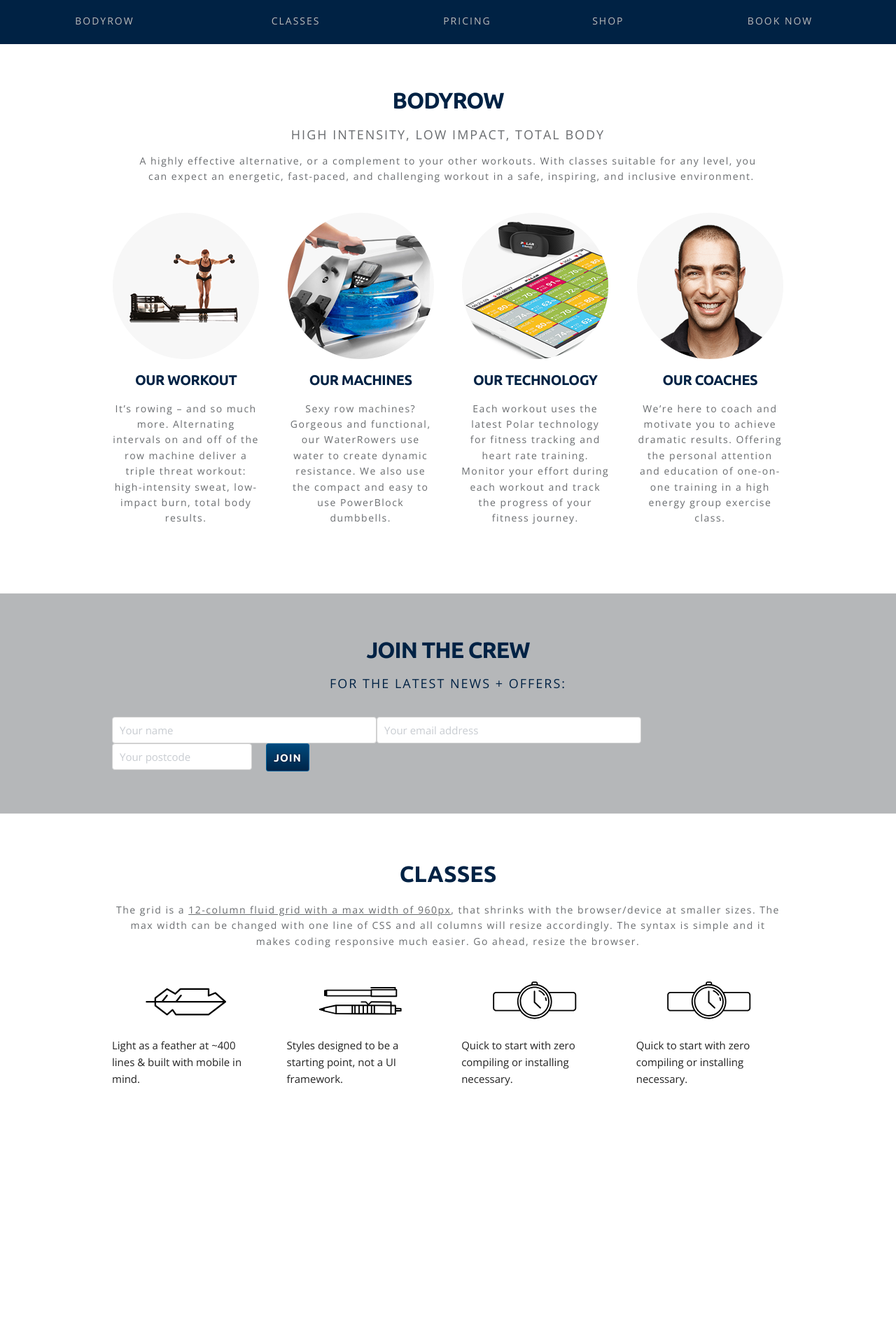
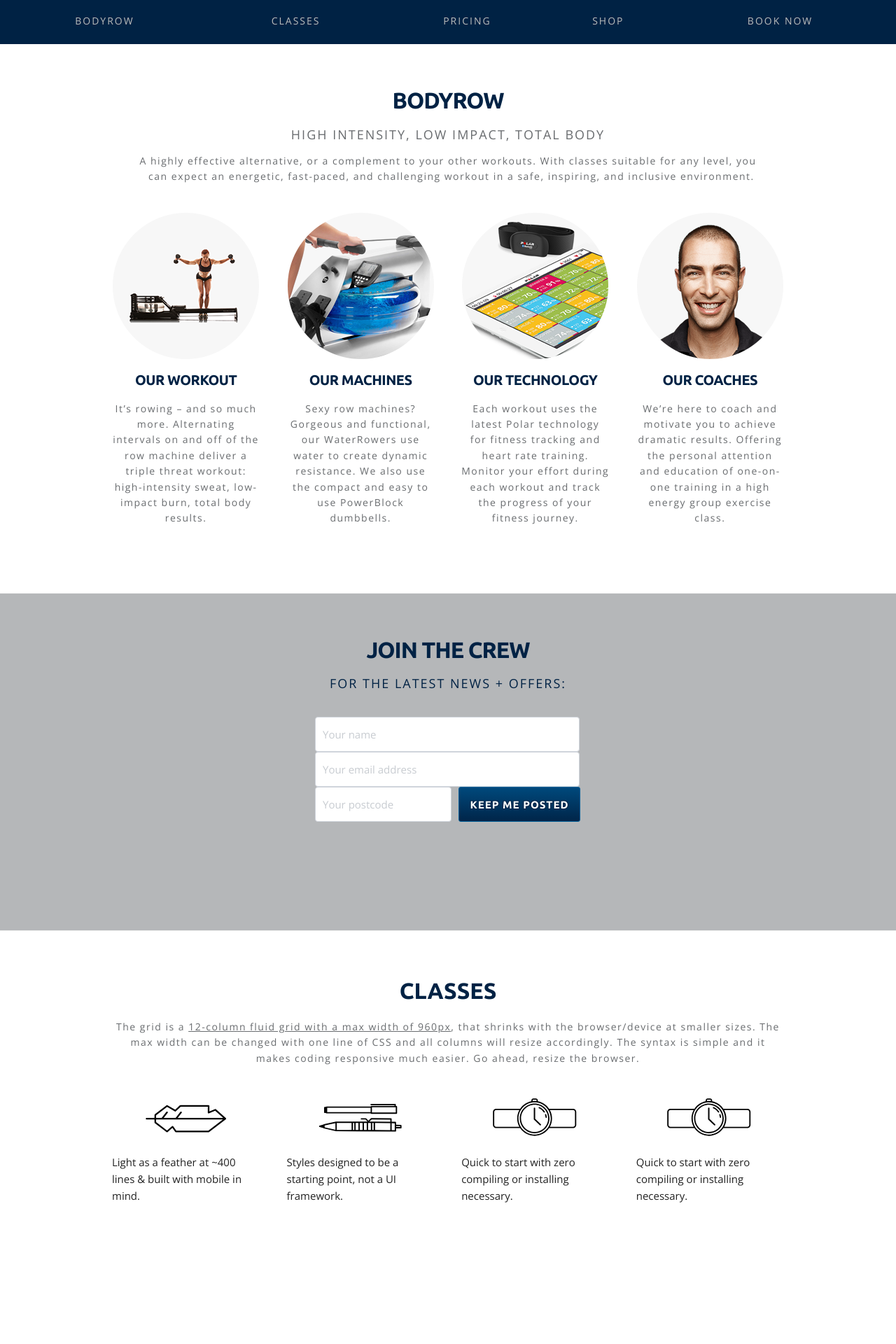
Before and after one commit to ambit/bodyrow, a Jekyll site: the page built from index.html, in a window 1280 px wide. Shown: the part 844-2764 px from the top of the page at 70% size. Built offline with Jekyll 4.4.1, drawn with Linux system fonts in a browser that asks for light colours; nearby versions of some CDN libraries; before the commit the page ends 2597 px from its top, so only the background shows below that.

Commit message:
form alignment

```diff
--- a/_includes/top.html
+++ b/_includes/top.html
@@ -26,10 +26,10 @@
 				$(this).serialize(),
 				function (data) {
 					$('button').stop().fadeTo(200,1);
-					if (data.Status === 400) { $('#subForm #email').addClass('error'); } else { $('#modalForm').hide(); $('#response').show(); }
+					if (data.Status === 400) { $('#subForm #email').addClass('error'); } else { $('#modalForm').hide(); $('#modalResponse').show(); }
 				});
 			});
-      $('#joinForm').submit(function (e) {
+      $('#mainForm').submit(function (e) {
 				e.preventDefault();
 				$('#email').removeClass();
 				$('button').fadeTo(200,0.5);
@@ -38,7 +38,7 @@
 				$(this).serialize(),
 				function (data) {
 					$('button').stop().fadeTo(200,1);
-					if (data.Status === 400) { $('#joinForm #email').addClass('error'); } else { $('#joinForm').hide(); $('#joinResponse').show(); }
+					if (data.Status === 400) { $('#mainForm #email').addClass('error'); } else { $('#joinForm').hide(); $('#joinResponse').show(); }
 				});
 			});
 		});
--- a/css/style.css
+++ b/css/style.css
@@ -116,8 +116,8 @@
 }
 form button,
 form input {
-  height: 40px;
-  margin: 0 0 5px 0;
+  height: 50px !important;
+  line-height: 26px !important;
   font-family: 'Open Sans', sans-serif;
   -khtml-border-radius: 3px;
   -moz-border-radius: 3px;
@@ -129,15 +129,14 @@
 }
 form input {
   width: 378px;
-  padding: 12px 10px;
-  line-height: 16px;
+  padding: 12px 10px !important;
   font-size: 15px;
   color: #373c44;
-  border: 1px solid #cfd4db;
+  border: 1px solid #cfd4db !important;
 }
 form input#postcode {
-  width: 200px;
-  margin-right: 20px;
+  width: 195px;
+  margin-right: 10px;
 }
 form input::-webkit-input-placeholder {
   color: #c8ccd1;
@@ -173,8 +172,8 @@
   color: #df452c;
 }
 form button {
-  padding: 12px 10px;
-  line-height: 16px;
+  width: 174px;
+  padding: 12px 15px;
   font-size: 15px;
   font-family: 'Ubuntu', sans-serif;
   font-weight: 700;
@@ -191,7 +190,6 @@
   -moz-border-radius: 3px;
   -webkit-border-radius: 3px;
   border-radius: 3px;
-  cursor: pointer;
   cursor: pointer;
 }
 form button:hover {
@@ -216,7 +214,10 @@
   color: #002244;
 }
 #join #joinForm {
-
+  width: 380px;
+  height: 220px;
+  margin: 0 auto;
+  clear: both;
 }
 #join #joinResponse {
   float: left;
@@ -342,8 +343,8 @@
   margin-bottom: 0;
 }
 .modal #subForm #modalForm {
-  width: 400px;
-  height: 200px;
+  width: 380px;
+  height: 220px;
 }
 .modal #subForm #modalResponse {
   float: left;
--- a/index.html
+++ b/index.html
@@ -102,7 +102,8 @@
       <div class="container">
         <h3 class="docs-header">JOIN THE CREW</h3>
         <h4 class="docs-subheader">FOR THE LATEST NEWS + OFFERS:</h4>
-        <form action="//ambitdigital.createsend.com/t/r/s/huulhtt/" method="post" id="joinForm">
+        <form action="//ambitdigital.createsend.com/t/r/s/huulhtt/" method="post" id="mainForm">
+          <div id="joinForm">
             <div class="formRow">
               <input type="text" name="cm-name" id="name" placeholder="Your name" />
             </div>
@@ -111,7 +112,8 @@
             </div>
             <div class="formRow">
               <input type="text" name="cm-f-tldlqth" id="postcode"  placeholder="Your postcode" />
-            <button type="submit" value="Join">JOIN</button>
+              <button type="submit" value="Keep Me Posted">KEEP ME POSTED</button>
+            </div>
           </div>
         </form>
         <p id="joinResponse">Thanks! We'll keep you posted.</p>
```
Lines whose indentation alone changed are shown as unchanged.
